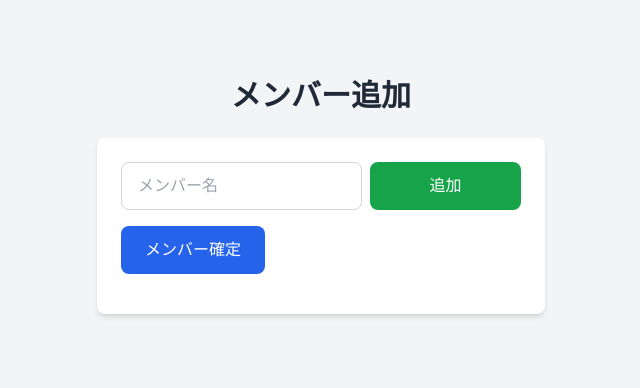
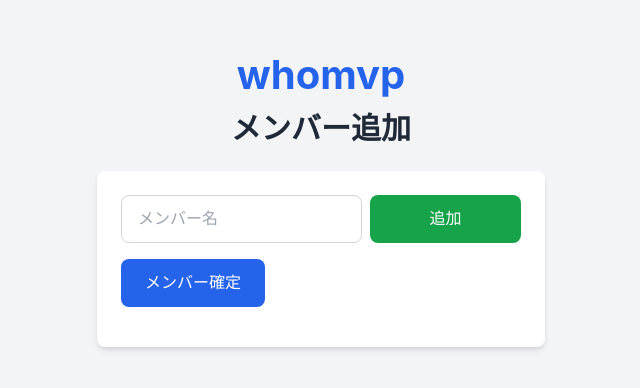
Before and after one commit to yuki-f-saka/whomvp, a Next.js app: page /create-group/1/members in a window 1280 px wide. Shown: the part 204-592 px from the top of the page, without its empty margins (319-959 px from the left). Built offline with nearby package versions, Linux system fonts and the light colour scheme.

Commit message:
ロゴ画像作成、トップページへの遷移ボタン追加

```diff
--- a/src/app/create-group/[groupId]/members/page.tsx
+++ b/src/app/create-group/[groupId]/members/page.tsx
@@ -1,4 +1,6 @@
 "use client";
+import Link from "next/link";
+import Image from "next/image";
 import { useState, useEffect } from "react";
 import { useRouter } from "next/navigation";
 import styles from '../../../styles/members.module.css';
@@ -72,6 +74,15 @@ export default function MembersPage({ params }: PageProps) {
 
   return (
     <main className={common.container}>
+      <Link href="/" className={styles.logoLink}>
+        <Image
+          src="/whomvp-logo.svg"
+          alt="WhomVP Logo"
+          width={200}
+          height={60}
+          priority
+        />
+      </Link>
       <div className={common.card}>
         <h1 className={common.title}>メンバー追加</h1>
         <div className={common.cardContent}>
--- a/src/app/create-group/page.tsx
+++ b/src/app/create-group/page.tsx
@@ -1,4 +1,6 @@
 "use client";
+import Link from "next/link";
+import Image from "next/image";
 import { useState } from "react";
 import { useRouter } from "next/navigation";
 import styles from '../styles/create-group.module.css';
@@ -43,6 +45,15 @@ export default function CreateGroupPage() {
 
   return (
     <main className={common.container}>
+      <Link href="/" className={styles.logoLink}>
+        <Image
+          src="/whomvp-logo.svg"
+          alt="WhomVP Logo"
+          width={200}
+          height={60}
+          priority
+        />
+      </Link>
       <div className={common.card}>
         <h1 className={common.title}>グループ作成</h1>
         <div className={common.cardContent}>
--- a/src/app/layout.tsx
+++ b/src/app/layout.tsx
@@ -1,6 +1,9 @@
 import type { Metadata } from "next";
 import { Geist, Geist_Mono } from "next/font/google";
+import Link from "next/link";
+import Image from "next/image";
 import "./globals.css";
+import common from "./styles/common.module.css";
 import { SpeedInsights } from '@vercel/speed-insights/next';
 
 const geistSans = Geist({
--- a/src/app/page.tsx
+++ b/src/app/page.tsx
@@ -1,10 +1,19 @@
 import Link from "next/link";
+import Image from "next/image";
 import common from './styles/common.module.css';
 
 export default function Home() {
   return (
     <main className={common.container}>
-      <h1 className={common.title}>WhoMvp</h1>
+      <div className="flex flex-col items-center justify-center">
+        <Image
+          src="/whomvp-logo.svg"
+          alt="whomvp"
+          width={240}
+          height={80}
+          priority
+          className="mb-4"
+        />
         <p className={`${common.text} mt-2`}>順位投票ができるぞ</p>
         <Link
           href="/create-group"
@@ -12,6 +21,7 @@ export default function Home() {
         >
           新しいグループを作成
         </Link>
+      </div>
     </main>
   );
 }
--- a/src/app/result/[groupId]/page.tsx
+++ b/src/app/result/[groupId]/page.tsx
@@ -1,4 +1,6 @@
 "use client";
+import Link from "next/link";
+import Image from "next/image";
 import { useState, useEffect } from "react";
 import styles from '../../styles/result.module.css';
 import common from '../../styles/common.module.css';
@@ -85,6 +87,15 @@ export default function ResultPage({ params }: PageProps) {
 
   return (
     <main className={common.container}>
+      <Link href="/" className={styles.logoLink}>
+        <Image
+          src="/whomvp-logo.svg"
+          alt="WhomVP Logo"
+          width={200}
+          height={60}
+          priority
+        />
+      </Link>
       <div className={common.card}>
         <h1 className={common.title}>投票結果</h1>
         <div className={common.cardContent}>
--- a/src/app/select-voter/[groupId]/page.tsx
+++ b/src/app/select-voter/[groupId]/page.tsx
@@ -1,4 +1,6 @@
 "use client";
+import Link from "next/link";
+import Image from "next/image";
 import { useState, useEffect } from "react";
 import { useRouter } from "next/navigation";
 import styles from '../../styles/select-voter.module.css';
@@ -86,6 +88,15 @@ export default function SelectVoterPage({ params }: PageProps) {
 
   return (
     <main className={common.container}>
+      <Link href="/" className={styles.logoLink}>
+        <Image
+          src="/whomvp-logo.svg"
+          alt="WhomVP Logo"
+          width={200}
+          height={60}
+          priority
+        />
+      </Link>
       <div className={common.card}>
         <h1 className={common.title}>投票者の選択</h1>
 
--- a/src/app/styles/common.module.css
+++ b/src/app/styles/common.module.css
@@ -45,3 +45,7 @@
 .textSmall {
   @apply text-sm text-gray-600;
 }
+
+.logo {
+  @apply fixed top-4 left-4 z-50 transition-opacity hover:opacity-80;
+}
--- a/src/app/vote-complete/[groupId]/page.tsx
+++ b/src/app/vote-complete/[groupId]/page.tsx
@@ -1,6 +1,9 @@
 "use client";
+import Link from "next/link";
+import Image from "next/image";
 import { useState, useEffect } from "react";
 import { useRouter } from "next/navigation";
+import styles from '../../styles/vote.module.css';
 import common from '../../styles/common.module.css';
 
 type PageProps = {
@@ -29,6 +32,15 @@ export default function VoteCompletePage({ params }: PageProps) {
 
   return (
     <main className={common.container}>
+      <Link href="/" className={styles.logoLink}>
+        <Image
+          src="/whomvp-logo.svg"
+          alt="WhomVP Logo"
+          width={200}
+          height={60}
+          priority
+        />
+      </Link>
       <div className={common.card}>
         <h1 className={common.title}>投票完了</h1>
         <div className={common.cardContent}>
--- a/src/app/vote/[groupId]/page.tsx
+++ b/src/app/vote/[groupId]/page.tsx
@@ -1,4 +1,6 @@
 "use client";
+import Link from "next/link";
+import Image from "next/image";
 import { useState, useEffect } from "react";
 import { useRouter, useSearchParams } from "next/navigation";
 import {
@@ -168,6 +170,15 @@ export default function VotePage({ params }: PageProps) {
 
   return (
     <main className={common.container}>
+      <Link href="/" className={styles.logoLink}>
+        <Image
+          src="/whomvp-logo.svg"
+          alt="WhomVP Logo"
+          width={200}
+          height={60}
+          priority
+        />
+      </Link>
       <div className={common.card}>
         <div className={styles.voterName}>投票者: {voterName}さん</div>
         <h1 className={common.title}>投票</h1>
```
Also changed, not shown: public/whomvp-logo.svg (added). Lines whose indentation alone changed are shown as unchanged.
